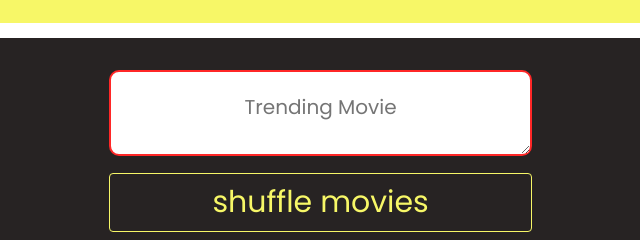
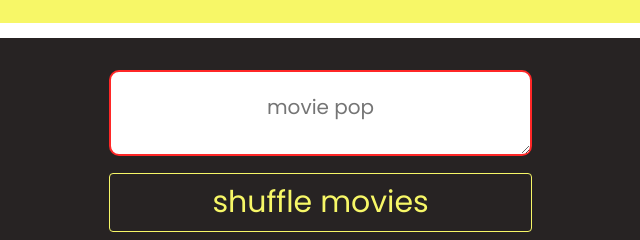
Before and after one commit to tedheikkila/movie-pop, a plain HTML site: page index.html in a window 1280 px wide. Shown: the part 192-432 px from the top of the page, 313-953 px from the left. Drawn offline with nearby package versions, Linux system fonts and the light colour scheme.

Commit message:
added local storage for movie pop btn

```diff
--- a/1-homepage/1-homepage.js
+++ b/1-homepage/1-homepage.js
@@ -55,12 +55,10 @@ function getTrendingMoviesApi() {
       for (i = 1; i < 6; i++) {
         var hotMovie = "#" + i + " " + data.results[i].title
 
+        //create list element for trending/hot movies (5 in total)
         var movieEl = document.createElement('p');
-
         movieEl.classList = 'list-item flex-row justify-space-between align-center'
-
         movieEl.textContent = hotMovie
-
         cardTextTwo.append(movieEl)
       }
     });
@@ -88,17 +86,16 @@ function getTrendingPersonApi() {
 
       // appends 3 styled p tags to hot Artists
       for (i = 1; i < 6; i++) {
+        //odd result that appears in API output; had to scrub out this value and replace appropriately
         if (data.results[i].name == "Никита Федин") {
           var hotPerson = "#" + i + " " + data.results[6].name
         } else
           var hotPerson = "#" + i + " " + data.results[i].name
 
+        //creating list element for trending person (five in total)
         var personEl = document.createElement('p');
-
         personEl.classList = 'list-item flex-row justify-space-between align-center'
-
         personEl.textContent = hotPerson
-
         cardTextFour.append(personEl)
       }
     });
@@ -129,13 +126,9 @@ function getPopularMoviesApi() {
         var popMovie = "#" + i + " " + data.results[i].title
 
         var popMovieEl = document.createElement('p');
-
         popMovieEl.classList = 'list-item flex-row justify-space-between align-center'
-
         popMovieEl.style.color = "rgb(247, 247, 103)"
-
         popMovieEl.textContent = popMovie
-
         cardTextThree.append(popMovieEl)
       }
 
@@ -201,10 +194,27 @@ function shuffleMoviesApi() {
       //slices first title at index position 0
       var shuffleSliced = shuffled.slice(0, 1)
 
-      //displays movie in textarea (read only; intent is for user to copy and paste this title)
+      //sets most previously popped movie into local storage as one string value
+      localStorage.setItem("save-movie", shuffleSliced);
+
+      //display movie in textarea (read only; intent is for user to copy and paste this title)
       poppedMovie.textContent = shuffleSliced
     });
 
 }
 
 shuffleButton.addEventListener('click', shuffleMoviesApi)
+
+// gets saved movie from local storage set previously using shuffle movie btn
+function getSavedMovie() {
+  var storedMovie = localStorage.getItem("save-movie");
+  // on first page return, checks if value is null (no previous shuffle btn click events)
+  if (storedMovie === null) {
+    poppedMovie.textContent = "";
+  } else {
+    poppedMovie.textContent = storedMovie;
+  }
+}
+
+// calling getSavedMovie on page render/browser refresh
+getSavedMovie()
--- a/index.html
+++ b/index.html
@@ -31,7 +31,7 @@
   <!--main zero contains movie shuffler textarea and btn-->
   <main class="movie-shuffler">
     <!--movie title gets displayed here-->
-    <textarea readonly id="popped-movie" placeholder="Trending Movie"></textarea>
+    <textarea readonly id="popped-movie" placeholder="movie pop"></textarea>
     <!--movie shuffler movie btn-->
     <div>
       <button type="button" class="btn btn-outline-success" id="shuffle">shuffle movies</button>
```
